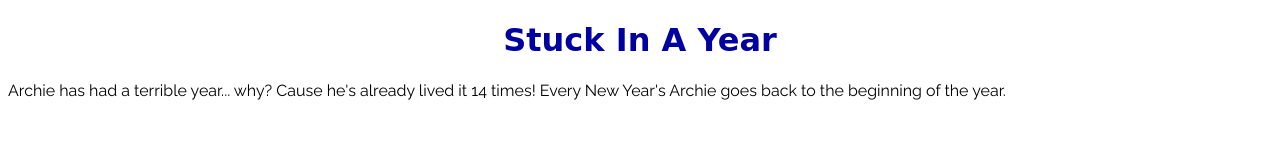
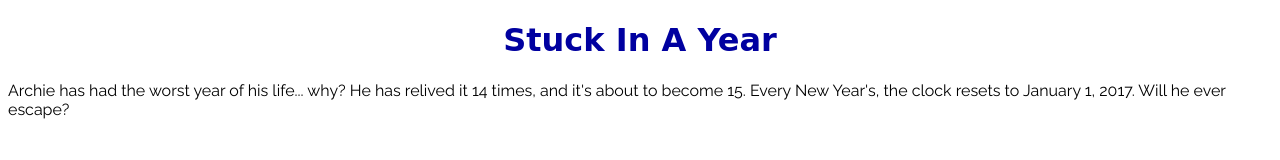
Before and after one commit to arietah8545/movie-webpage, a plain HTML site: page index.html in a window 1280 px wide. Drawn offline with Linux system fonts and the light colour scheme; a web font is replaced by a local one.

Commit message:
alter movie description

```diff
--- a/index.html
+++ b/index.html
@@ -10,7 +10,7 @@
 
   <body>
   <h1>Stuck In A Year</h1>
-  <p>Archie has had a terrible year... why? Cause he's already lived it 14 times! Every New Year's Archie goes back to the beginning of the year.</p>
+  <p>Archie has had the worst year of his life... why? He has relived it 14 times, and it's about to become 15. Every New Year's, the clock resets to January 1, 2017. Will he ever escape?</p>
   </body>
 
 </html>
```
